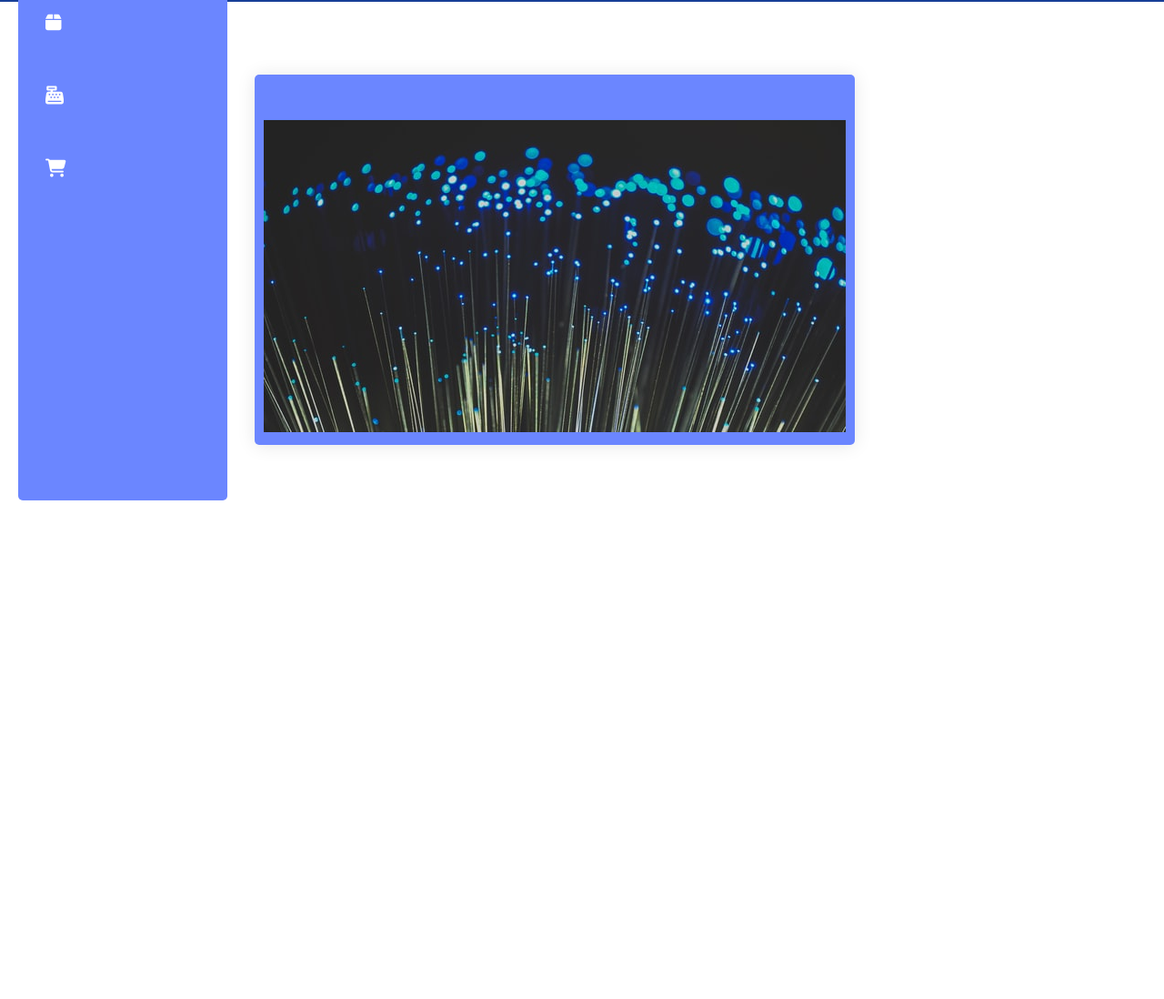
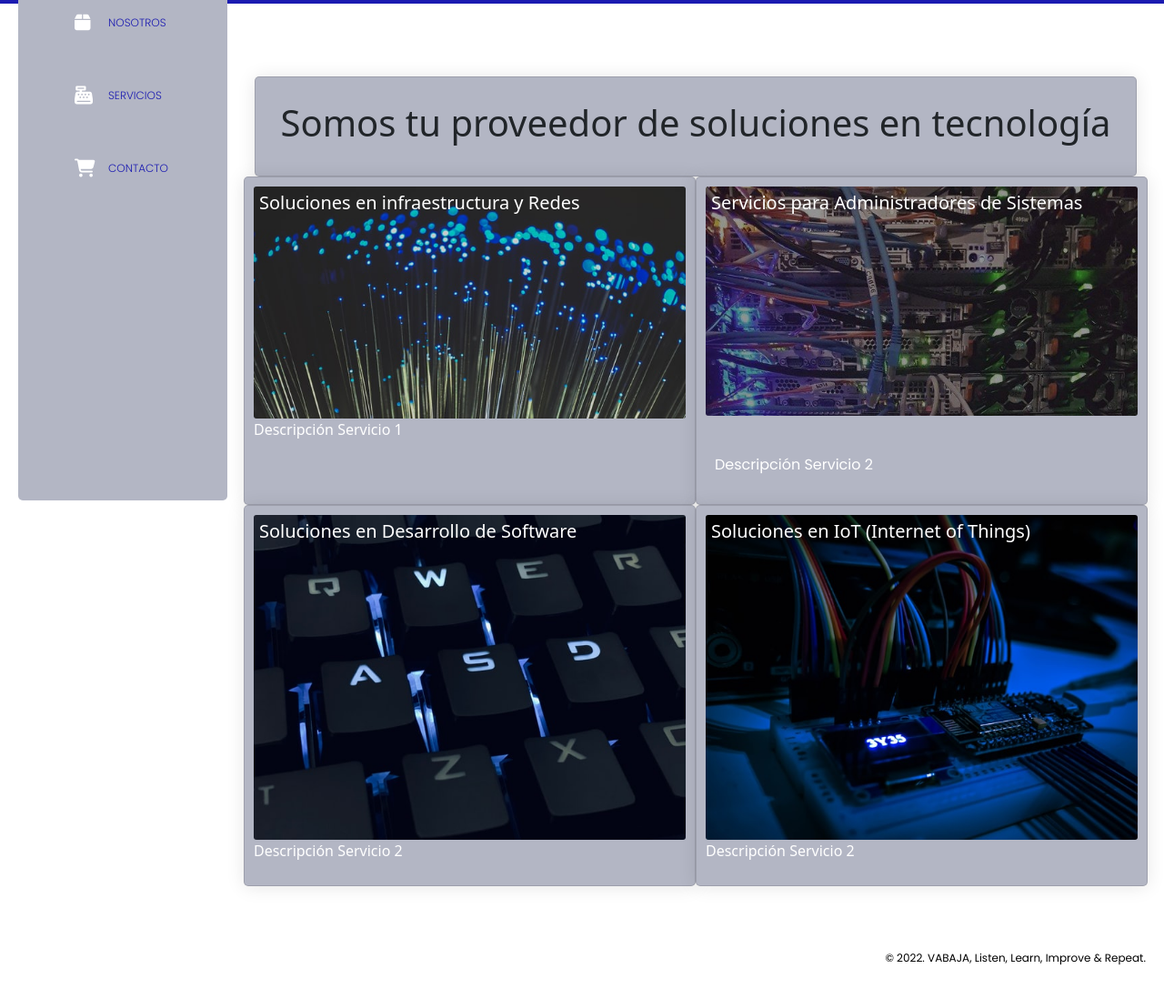
Before and after one commit to VABAJA/Vabaja2.0, a website: page index.html in a window 1280 px wide. Shown: the part 240-1338 px from the top of the page at 91% size. Before the commit the page ends 1040 px from the top, so only its background shows below. Drawn offline with nearby package versions, Linux system fonts and the light colour scheme.

Commit message:
se crean cards en index.html

```diff
--- a/index.html
+++ b/index.html
@@ -8,6 +8,8 @@
     <meta
         description="VABAJA, somos tu proveedor de tecnología y soluciones en sistemas para la industria, comercio y residencia, estamos a tus ordenes.">
     <meta keywords="site, computo, sistemas, IT">
+    <link href="https://cdn.jsdelivr.net/npm/bootstrap@5.0.2/dist/css/bootstrap.min.css" rel="stylesheet"
+        integrity="sha384-EVSTQN3/azprG1Anm3QDgpJLIm9Nao0Yz1ztcQTwFspd3yD65VohhpuuCOmLASjC" crossorigin="anonymous">
     <script src="https://kit.fontawesome.com/4413e8152d.js" crossorigin="anonymous"></script>
     <link href="https://fonts.googleapis.com/css2?family=Poppins:ital,wght@0,100;0,300;0,400;0,500;1,300&display=swap"
         rel="stylesheet">
@@ -69,42 +71,82 @@
 
             <div class="content" id="main">
 
-                <div class="grid-row_4">
+
                 <div class="card">
+                    <div class="card-body text-center">
+                        <h1>Somos tu proveedor de soluciones en tecnología</h1>
+                    </div>
+                </div>
 
 
+                <div class="row">
 
+                    <div class="col-lg-6 col-md-6 card text-white">
 
-                        <div class="header-card">
-                            <h6>Somos tu proveedor de soluciones en tecnología</h6>
+                        <img class="card-img" src="./img/fibra.jpg" alt="fibra">
+                        <div class="card-img-overlay">
+                            <h5 class="card-title">Soluciones en infraestructura y Redes</h5>
+                        </div>
+                        <p class="card-text">Descripción Servicio 1</p>
+                    </div>
+
+                    <div class="col-lg-6 col-md-6 card text-white">
+                        <img class="card-img" src="./img/opHormiga.jpg" alt="ophormiga">
+                        <div class="card-img-overlay">
+                            <h5>Servicios para Administradores de Sistemas</h5>
                         </div>
                         <div class="card-body">
-                            <img src="./img/fibra.jpg" alt="fibra">
-
+                        </div>
+                        <div class="footer-card span">
+                            <p>Descripción Servicio 2</p>
                         </div>
                     </div>
                 </div>
 
+                <div class="row">
+                    <div class="col-lg-6 col-md-6 card text-white">
+                        <img class="card-img" src="./img/software.jpg" alt="Software">
+                        <div class="card-img-overlay">
+                            <h5 class="card-title">Soluciones en Desarrollo de Software</h5>
+                        </div>
+                        <div class="card-text">
+                            <p>Descripción Servicio 2</p>
+                        </div>
+                    </div>
+
+                    <div class="col-lg-6 col-md-6 card text-white">
+                        <img class="card-img" src="./img/iot-portada.jpg" alt="iot-portada">
+                        <div class="card-img-overlay">
+                            <h5 class="card-title">Soluciones en IoT (Internet of Things)</h5>
+                        </div>
+                        <div class="card-text">
+                            <p>Descripción Servicio 2</p>
+                        </div>
+                    </div>
+                </div>
 
                 <!-- El contenedor de graficas de nuestro panel administrativo -->
 
 
                 <!--Footer o pies de nuestro dashboard-->
+
+            </div>
+        </div>
         <div class="footer-dashboard">
             <p>© 2022. VABAJA, Listen, Learn, Improve & Repeat.</p>
-                </div>
-            </div>
-        </div>
         </div>
         <script src="/js/main.js"></script>
         <script src="https://cdnjs.cloudflare.com/ajax/libs/Chart.js/2.9.3/Chart.min.js"></script>
         <script src="https://cdnjs.cloudflare.com/ajax/libs/Chart.js/2.9.3/Chart.bundle.min.js"></script>
         <script src="https://cdnjs.cloudflare.com/ajax/libs/Chart.js/2.9.3/Chart.js"></script>
+        <script src="https://cdn.jsdelivr.net/npm/bootstrap@5.0.2/dist/js/bootstrap.bundle.min.js"
+            integrity="sha384-MrcW6ZMFYlzcLA8Nl+NtUVF0sA7MsXsP1UyJoMp4YLEuNSfAP+JcXn/tWtIaxVXM" crossorigin="anonymous">
+        </script>
 </body>
 
 </html>
 
-<script>
+<!-- <script>
     var ctx = document.getElementById('myChart').getContext('2d');
     var ctx2 = document.getElementById('myChart2').getContext('2d');
     var ctx3 = document.getElementById('myChart3').getContext('2d');
@@ -362,4 +404,4 @@
             }
         }
     });
-</script>
+</script> -->
--- a/scss/main.scss
+++ b/scss/main.scss
@@ -1,11 +1,14 @@
 /*Paleta de Colores*/
 
-$color-textoNegro: #0000;
+$textoNegro: #000000;
+$texto-NavBar: #1b1bb1;
 $color-textoBlanco: #ffff;
 $color-fondoNegro: #1E1E2E;
 $color-cardsNegro: #242424;
 $color-base: linear-gradient(#ffffff #647692);
-$color-cards: #6b86ff;
+$color-cards: #b3b6c4;/* linear-gradient(#e2e2e2, #777679); */
+
+
 
 /*Globales*/
 
@@ -32,7 +35,7 @@ body {
 .main-panel {
     width: 100%;
     min-height: 100vh;
-    border-top: 2px solid #173f97;
+    border-top: 4px solid #1b1bb1;
     background: $color-base;
     transition: .5s;
     float: right;
@@ -73,6 +76,7 @@ body {
 
 /* Header */
 nav {
+    position: fixed;
     width: 100%;
     height: 15rem;
     display: flex;
@@ -81,14 +85,15 @@ nav {
 }
 
 .navbar-bar {
-    background-color:$color-cards;
+
+    background-color: $color-cards;
     position: relative;
     display: flex;
     align-items: center;
 
 }
 
-.navbar-bar button#boton-sidebar {
+/* .navbar-bar button#boton-sidebar {
     opacity: 1;
     transition: .6s;
 }
@@ -108,13 +113,13 @@ nav {
     margin-left: 20px;
     opacity: 1;
     transition: .6s;
-}
+} */
 
-nav {
+/* nav {
     position: absolute;
-}
+} */
 
-.navbar-bar button {
+/* .navbar-bar button {
     background: transparent;
     border: none;
     outline: none;
@@ -141,7 +146,7 @@ nav {
 .photo img {
     width: 100%;
 }
-
+ */
 /* transisiones js */
 .navbar-bar_fixed button{
     outline: none;
@@ -212,7 +217,7 @@ nav {
     display: block;
     white-space: nowrap;
     font-size: 13px;
-    color: $color-fondoNegro;
+    color: $texto-NavBar;
     font-family: 'Poppins';
     overflow: hidden;
     margin-left: 10px;
@@ -244,7 +249,7 @@ nav {
 .nav ul li a span{
     display: block;
     transition: 0.5s !important;
-    color: $color-textoNegro;
+    color: $texto-NavBar;
     font-size: 12px;
     text-decoration: none;
     font-family: 'Poppins';
@@ -372,7 +377,7 @@ nav {
 }
 
 .header-card h6 {
-    color: $color-textoNegro;
+    color: $textoNegro;
     display: flex;
     justify-content: flex-end;
     font-family: 'Poppins';;
@@ -381,6 +386,7 @@ nav {
 
 .footer-card {
     padding: 10px 0px 5px 10px;
+    font-family: 'Poppins';
 }
 
 .footer-card i {
@@ -429,7 +435,7 @@ nav {
 
 .footer-dashboard p {
     margin-top: 20px;
-    color: rgb(255, 255, 255);
+    color: $textoNegro;
     font-family: 'Poppins';
     font-size: 12px;
 }
```
Also changed, not shown: css/styles.css, img/ilya-pavlov-OqtafYT5kTw-unsplash.jpg, img/opHormiga.jpg (added). Lines whose indentation alone changed are shown as unchanged.
